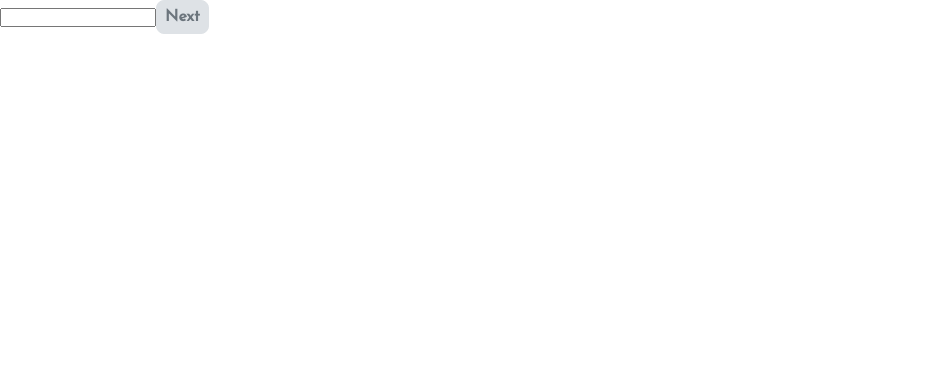
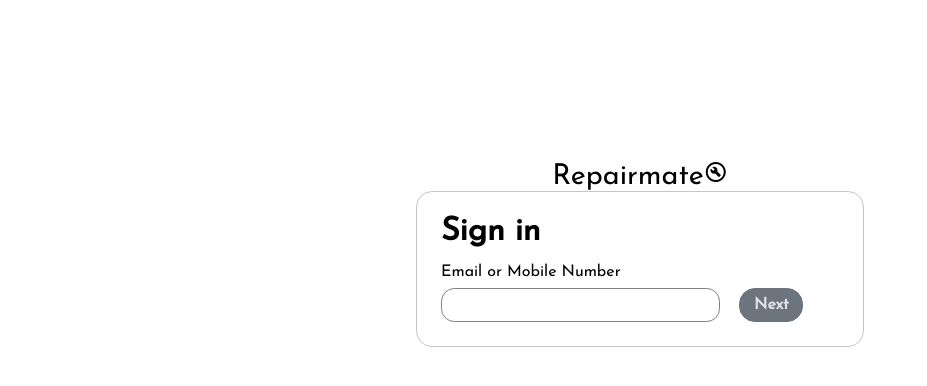
Before and after one commit to harshil3662/repairmate, a React (Create React App) app: page /signin in a window 1280 px wide. Shown: the top 386 px of the page, without its empty margins (0-927 px from the left). Built offline with nearby package versions, Linux system fonts and the light colour scheme.

Commit message:
working on sign in route

```diff
--- a/src/app/Signin.js
+++ b/src/app/Signin.js
@@ -8,7 +8,6 @@
   const [isSubmitted,setSubmit] = useState(false)
   const [input,setInput] = useState('')
   const [isPressed,setPress] = useState(false)
-  const [data,setData] = useState({id:'',psw:''})
 
   const inputHandler1 = (e)=>{
     const value = e.target.value
@@ -34,43 +33,60 @@
     setInput('')
     setType('password')
     setName('uPass')
-    setData((preState)=>{
-      return {
-        ...preState,
-        id: input
-      }
-    })
   }
 
   const onSubmitHandler = ()=>{
     setSubmit(true)
-    setData((preState)=>{
-      return {
-        ...preState,
-        psw: input
-      }
-    })
-    window.alert(`Id: ${data.id} Psw:${data.psw}`)
+    window.alert('form submitted')
   }
 
   return (
+    <div className='signin'>
+      <div>
+        <p className='logo-name'>Repairmate
+
+          <span class="material-symbols-outlined icon">
+            build_circle
+          </span>
+        </p>
+      </div>
+      <div className='signinBox'>
+        <div>
+          <p className='header'>Sign in</p>
+        </div>
         <div>
           <form action='http://localhost:3000/'>
-        <div className='input-1'>
+            <div className='box'>
+              <div>
+                <label className='inputField'>{isPressed ? 'Password' : 'Email or Mobile Number'}</label>
+              </div>
+
+              <div className='inputBox'>
+                <div className='inputBox-1'>
                   <input
+                    className='inpt'
                     type={type}
                     name={name}
                     value={input}
                     onChange={isPressed ? inputHandler2 : inputHandler1}/>
-
+                </div>
+                <div className='inputBox-2'>
                   <button
+                    className='btn'
                     type={isSubmitted ? 'submit' : 'button'}
                     onClick={isPressed ? onSubmitHandler : onClickHandler}
                   >
-            {isPressed ? 'Submit' : 'Next'}
+                    {isPressed ?
+                    'Go' :
+                    'Next'
+                    }
                   </button>
                 </div>
+              </div>
+            </div>
           </form>
+        </div>
+      </div>
     </div>
   )
 }
--- a/src/css/Navbar.css
+++ b/src/css/Navbar.css
@@ -62,7 +62,7 @@
 }
 
 input{
-    color: rgb(143, 107, 143);
+    color: #6c757d;
 }
 
 .setting{
--- a/src/css/Searchbar.css
+++ b/src/css/Searchbar.css
@@ -40,7 +40,7 @@
     white-space: nowrap;
     overflow: hidden;
     transform: scale(1);
-  }
+}
 
 .search-btn.hovered{
     max-width: 100%;
--- a/src/css/Signin.css
+++ b/src/css/Signin.css
@@ -0,0 +1,70 @@
+.signin{
+    padding-top: 10em;
+    display: grid;
+    grid-template-rows: auto auto;
+    place-items: center;
+}
+
+.logo-name{
+    color: black;
+    font-size: 1.8em;
+}
+
+.logo{
+    color: black;
+    font-size: 1.8em;
+}
+
+.signinBox{
+    padding: 1.5em;
+    width: 35vw;
+    height: auto;
+    border: 1px solid rgb(198, 198, 198);
+    border-radius: 1em;
+}
+
+.header{
+    margin-bottom: 0.5em;
+    font-size: 2em;
+    font-weight: bold;
+}
+
+.box{
+    display: grid;
+    grid-template-rows: auto auto;
+    row-gap: 0.5em;
+}
+
+.inputField{
+
+}
+
+.inputBox{
+    display: grid;
+    grid-template-columns: 70% 25%;
+    column-gap: 5%;
+}
+
+.inpt{
+    border: 1px solid gray;
+    border-radius: 1em;
+    width: 100%;
+    height: 100%;
+}
+
+.inpt:focus{
+    outline-color: #6c757d;
+}
+
+.btn{
+    background-color: #6c757d;
+    color: #dee2e6;
+    border: 1px solid #6c757d;
+    border-radius: 1em;
+    width: 4em;
+}
+
+.btn:hover{
+    background-color: white;
+    color: #6c757d;
+}
```
Lines whose indentation alone changed are shown as unchanged.
